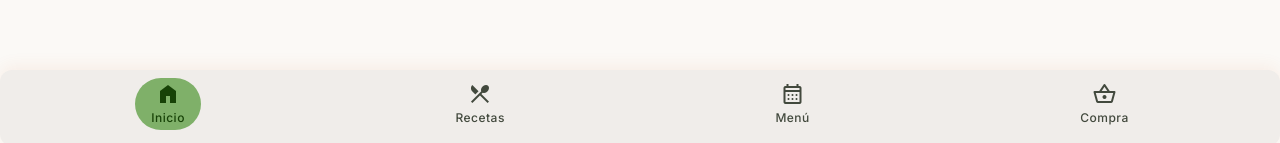
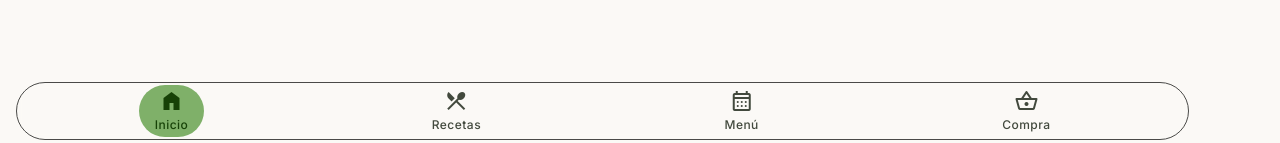
Before and after one commit to xportas/open-random-recipes, a Next.js app: page / in a window 1280 px wide. Shown: the part 654-797 px from the top of the page. Built offline with nearby package versions, Linux system fonts and the light colour scheme; a web font is replaced by a local one.

Commit message:
styles (navbar): match styles with header

```diff
--- a/components/navbar.js
+++ b/components/navbar.js
@@ -1,6 +1,7 @@
 export default function Navbar({ activeTab }) {
   return (
-    <nav className="fixed bottom-0 left-0 w-full z-50 flex justify-around items-center px-4 pb-4 pt-2 bg-surface-container shadow-[0_-4px_16px_rgba(211,97,53,0.08)] rounded-xl">
+    <nav className="fixed bottom-0 left-margin-mobile w-11/12 z-50 flex justify-around items-center px-4 py-0.5 mb-1.5 border border-[#4A4A48] rounded-full backdrop-blur-xs">
+      {/* flex justify-between items-center w-11/12 px-margin-mobile py-sm sticky top-2 z-40 border border-[#4A4A48] rounded-full mt-2 mx-auto backdrop-blur-xs */}
 
       {/* Inicio */}
       <button className={`flex flex-col items-center justify-center px-4 py-1 hover:text-primary active:scale-90 transition-all duration-300 ease-out ${activeTab.activeTab == "home" ? "bg-primary-container text-on-primary-container rounded-full" : "text-on-surface-variant"}`} onClick={() => activeTab.setActiveTab("home")}>
```
